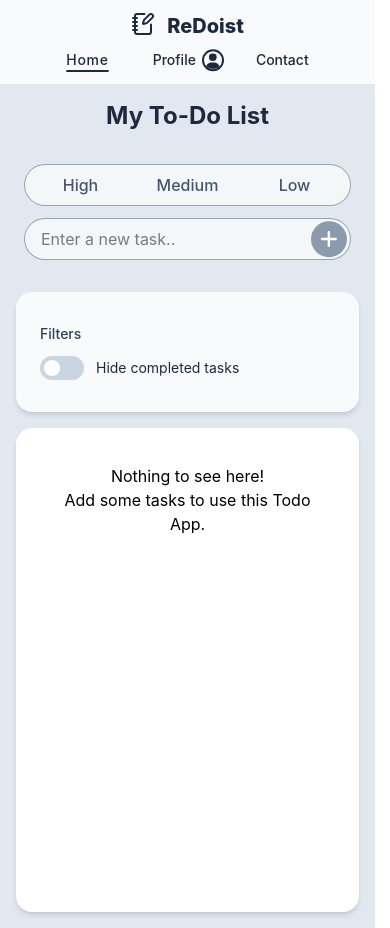
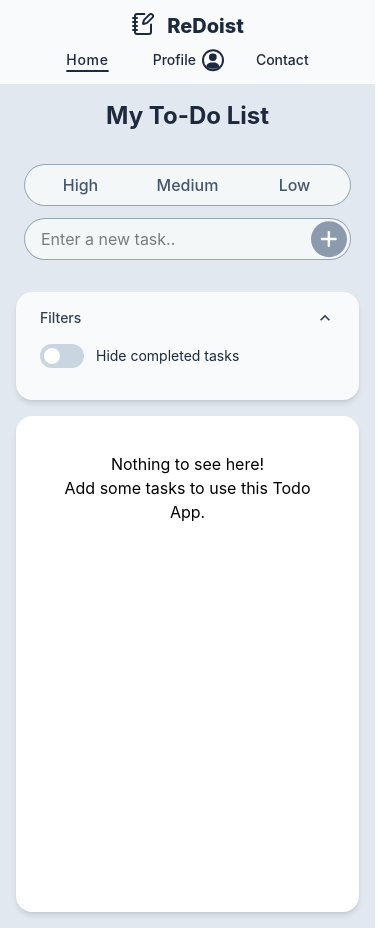
Before and after one commit to verinak/react-todo-app, a React (Vite) app: page /react-todo-app/home in a window 390 px wide. Built offline with nearby package versions, Linux system fonts and the light colour scheme.

Commit message:
feat(Filters): make filters collapsible on mobile

```diff
--- a/src/components/Filters.jsx
+++ b/src/components/Filters.jsx
@@ -1,17 +1,19 @@
 import React, { useState } from "react";
 import { TbFilter, TbFilterX } from "react-icons/tb";
+import { MdOutlineKeyboardArrowDown, MdOutlineKeyboardArrowUp } from "react-icons/md";
 
 function Filters({ filters, sendFitlers }) {
-    {
-        /* todo: hide on mobile by default */
-    }
-    // const [showFilters, setShowFilters] = useState(false);
+    const [hideFilters, setHideFilters] = useState(false);
 
     // const [filters, setFilters] = useState({
     //     hideCompleted: false,
     //     // todo: priority filter
     //     // priority: "all",
     // });
+
+    const toggleFiltersMenu = () => {
+        setHideFilters((prev) => !prev);
+    };
 
     const handleFilterChange = (key, value) => {
         // console.log(event.target.id);
@@ -27,33 +29,43 @@ function Filters({ filters, sendFitlers }) {
     };
 
     return (
-        <div className="bg-slate-50 md:min-w-1/4 px-6 py-8 m-2 rounded-2xl text-sm md:text-base shadow-md">
-            {/* <button>
-                <TbFilter />
-            </button> */}
+        <div className="bg-slate-50 md:min-w-1/4 px-6 py-4 md:py-8 m-2 rounded-2xl text-sm md:text-base shadow-md">
+            <div className="flex">
+                <p className="flex-1 font-medium text-slate-700">Filters</p>
+                <button className="md:hidden" type="button" onClick={toggleFiltersMenu}>
+                    {hideFilters ? (
+                        <MdOutlineKeyboardArrowDown className="size-5 text-slate-700" />
+                    ) : (
+                        <MdOutlineKeyboardArrowUp className="size-5 text-slate-700" />
+                    )}
+                </button>
+            </div>
 
-            <p className="font-medium text-slate-700 mb-3">Filters</p>
-
+            <div
+                className={`transition-all duration-600 linear h-fit overflow-hidden
+                    ${hideFilters ? "max-h-0" : "max-h-100"}`}
+            >
+                <div className="my-4 space-y-2">
                     <label className="flex items-center gap-3 cursor-pointer">
                         <div className="relative">
                             <input
                                 type="checkbox"
                                 className="peer sr-only"
-                        onChange={(event) =>
-                            handleFilterChange(
-                                "hideCompleted",
-                                event.target.checked,
-                            )
-                        }
+                                onChange={(event) => handleFilterChange("hideCompleted", event.target.checked)}
                             />
 
                             <div className="w-11 h-6 bg-slate-300 rounded-full peer-checked:bg-slate-700 transition"></div>
 
-                    <div className="absolute left-1 top-1 w-4 h-4 bg-white rounded-full transition peer-checked:translate-x-5"></div>
+                            <div
+                                className="absolute left-1 top-1 w-4 h-4 bg-white rounded-full transition
+                                    peer-checked:translate-x-5"
+                            ></div>
                         </div>
 
                         <span className="text-slate-800">Hide completed tasks</span>
                     </label>
+                </div>
+            </div>
 
             {/* todo: reset filters button */}
         </div>
```
Lines whose indentation alone changed are shown as unchanged.
